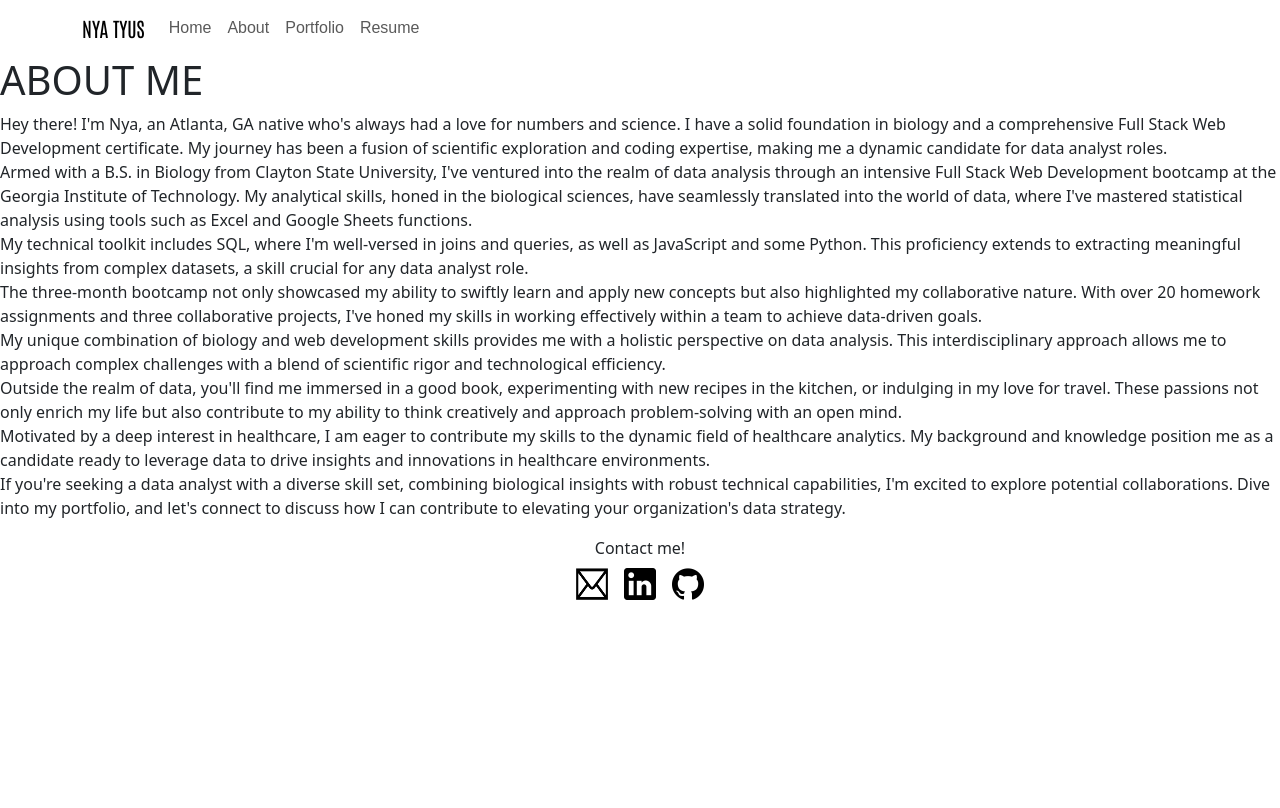
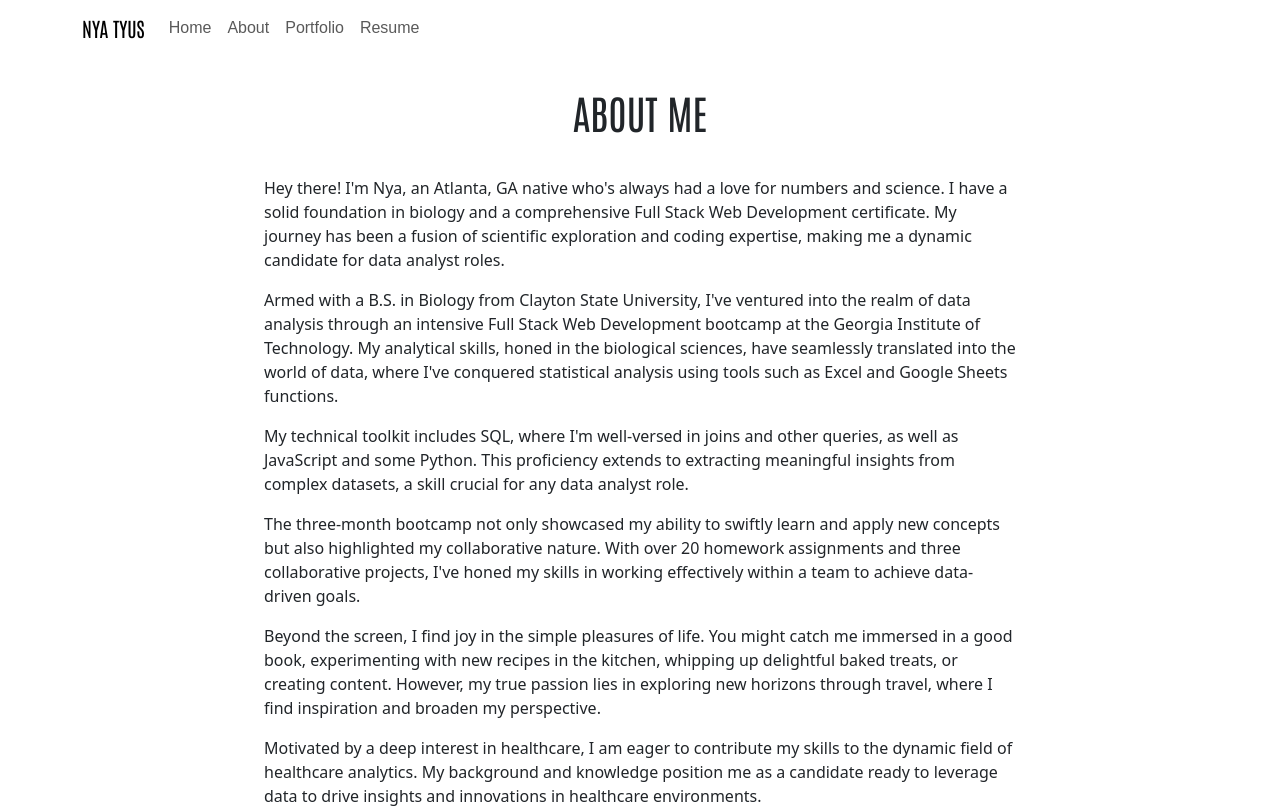
Before and after one commit to nyashanice/Data-Analyst-Portfolio, a React (Create React App) app: page /about in a window 1280 px wide. Shown: the top 808 px of the page. Built offline with nearby package versions, Linux system fonts and the light colour scheme.

Commit message:
update about section

```diff
--- a/src/pages/About.js
+++ b/src/pages/About.js
@@ -1,62 +1,60 @@
 import React from "react";
+import "../styles/About.css";
 
 export default function About() {
   return (
     <div>
-      <h1>ABOUT ME</h1>
-      <div>
+      <h1 className="header text-center">ABOUT ME</h1>
+      <div className="space">
+        <div className="p-2">
           Hey there! I'm Nya, an Atlanta, GA native who's always had a love for
           numbers and science. I have a solid foundation in biology and a
           comprehensive Full Stack Web Development certificate. My journey has
-        been a fusion of scientific exploration and coding expertise, making me
-        a dynamic candidate for data analyst roles.
+          been a fusion of scientific exploration and coding expertise, making
+          me a dynamic candidate for data analyst roles.
         </div>
-      <div>
+        <div className="p-2">
           Armed with a B.S. in Biology from Clayton State University, I've
-        ventured into the realm of data analysis through an intensive Full Stack
-        Web Development bootcamp at the Georgia Institute of Technology. My
-        analytical skills, honed in the biological sciences, have seamlessly
-        translated into the world of data, where I've mastered statistical
-        analysis using tools such as Excel and Google Sheets functions.
+          ventured into the realm of data analysis through an intensive Full
+          Stack Web Development bootcamp at the Georgia Institute of Technology.
+          My analytical skills, honed in the biological sciences, have
+          seamlessly translated into the world of data, where I've conquered
+          statistical analysis using tools such as Excel and Google Sheets
+          functions.
         </div>
-      <div>
+        <div className="p-2">
           My technical toolkit includes SQL, where I'm well-versed in joins and
-        queries, as well as JavaScript and some Python. This proficiency extends
-        to extracting meaningful insights from complex datasets, a skill crucial
-        for any data analyst role.
+          other queries, as well as JavaScript and some Python. This proficiency
+          extends to extracting meaningful insights from complex datasets, a
+          skill crucial for any data analyst role.
         </div>
-      <div>
-        The three-month bootcamp not only showcased my ability to swiftly learn
-        and apply new concepts but also highlighted my collaborative nature.
-        With over 20 homework assignments and three collaborative projects, I've
-        honed my skills in working effectively within a team to achieve
-        data-driven goals.
+        <div className="p-2">
+          The three-month bootcamp not only showcased my ability to swiftly
+          learn and apply new concepts but also highlighted my collaborative
+          nature. With over 20 homework assignments and three collaborative
+          projects, I've honed my skills in working effectively within a team to
+          achieve data-driven goals.
         </div>
-      <div>
-        My unique combination of biology and web development skills provides me
-        with a holistic perspective on data analysis. This interdisciplinary
-        approach allows me to approach complex challenges with a blend of
-        scientific rigor and technological efficiency.
+        <div className="p-2">
+          Beyond the screen, I find joy in the simple pleasures of life. You
+          might catch me immersed in a good book, experimenting with new recipes
+          in the kitchen, whipping up delightful baked treats, or creating
+          content. However, my true passion lies in exploring new horizons
+          through travel, where I find inspiration and broaden my perspective.
         </div>
-      <div>
-        Outside the realm of data, you'll find me immersed in a good book,
-        experimenting with new recipes in the kitchen, or indulging in my love
-        for travel. These passions not only enrich my life but also contribute
-        to my ability to think creatively and approach problem-solving with an
-        open mind.
+        <div className="p-2">
+          Motivated by a deep interest in healthcare, I am eager to contribute
+          my skills to the dynamic field of healthcare analytics. My background
+          and knowledge position me as a candidate ready to leverage data to
+          drive insights and innovations in healthcare environments.
         </div>
-      <div>
-        Motivated by a deep interest in healthcare, I am eager to contribute my
-        skills to the dynamic field of healthcare analytics. My background and
-        knowledge position me as a candidate ready to leverage data to drive
-        insights and innovations in healthcare environments.
-      </div>
-      <div>
+        <div className="p-2">
           If you're seeking a data analyst with a diverse skill set, combining
           biological insights with robust technical capabilities, I'm excited to
           explore potential collaborations. Dive into my portfolio, and let's
-        connect to discuss how I can contribute to elevating your organization's
-        data strategy.
+          connect to discuss how I can contribute to elevating your
+          organization's data strategy!
+        </div>
       </div>
     </div>
   );
--- /dev/null
+++ b/src/styles/About.css
@@ -0,0 +1,10 @@
+.header {
+    font-family: 'Antonio', sans-serif;
+    margin: 2rem;
+}
+
+.space {
+    margin: 20%;
+    margin-top: 0;
+    margin-bottom: 0;
+}
```
Lines whose indentation alone changed are shown as unchanged.
